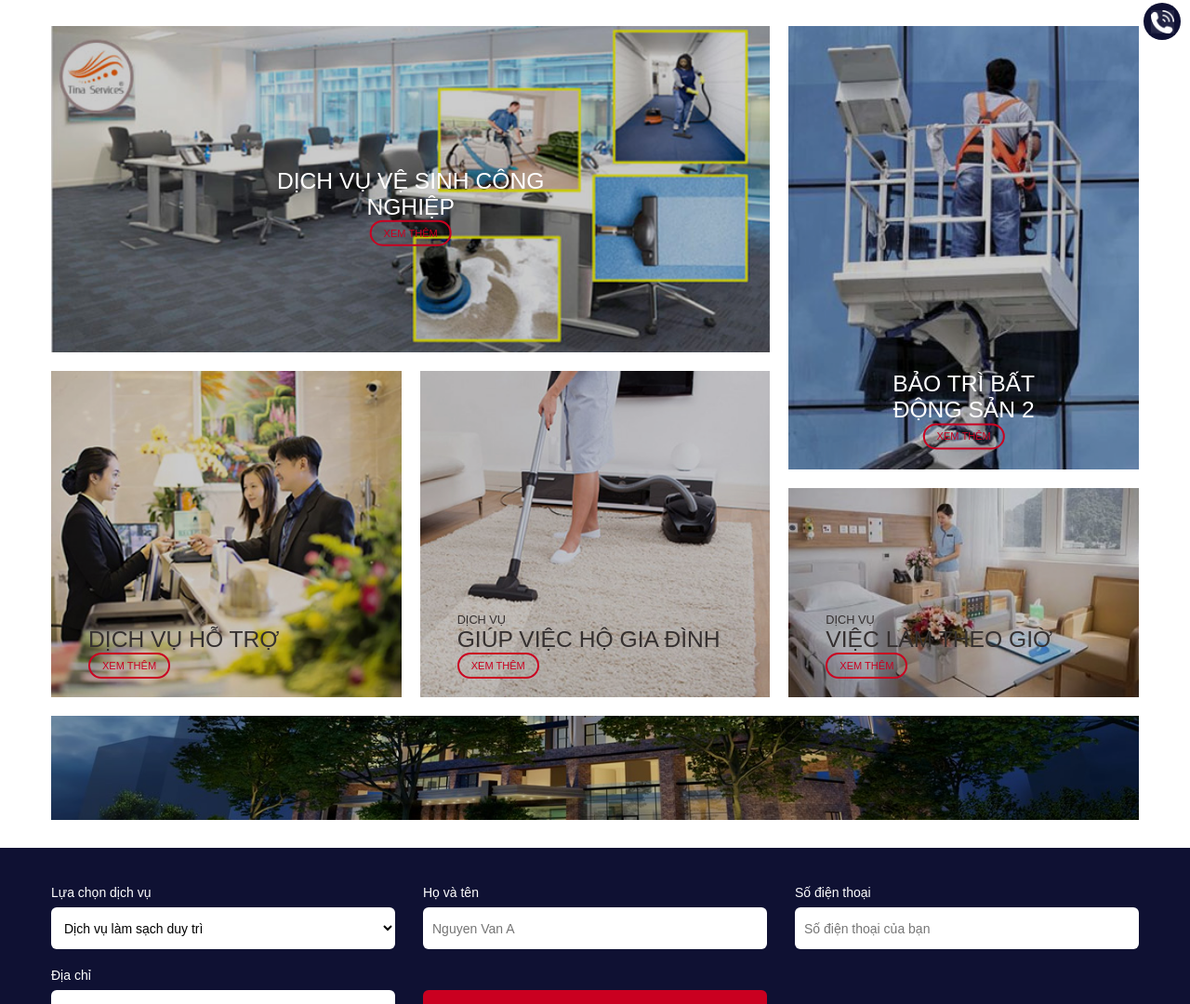
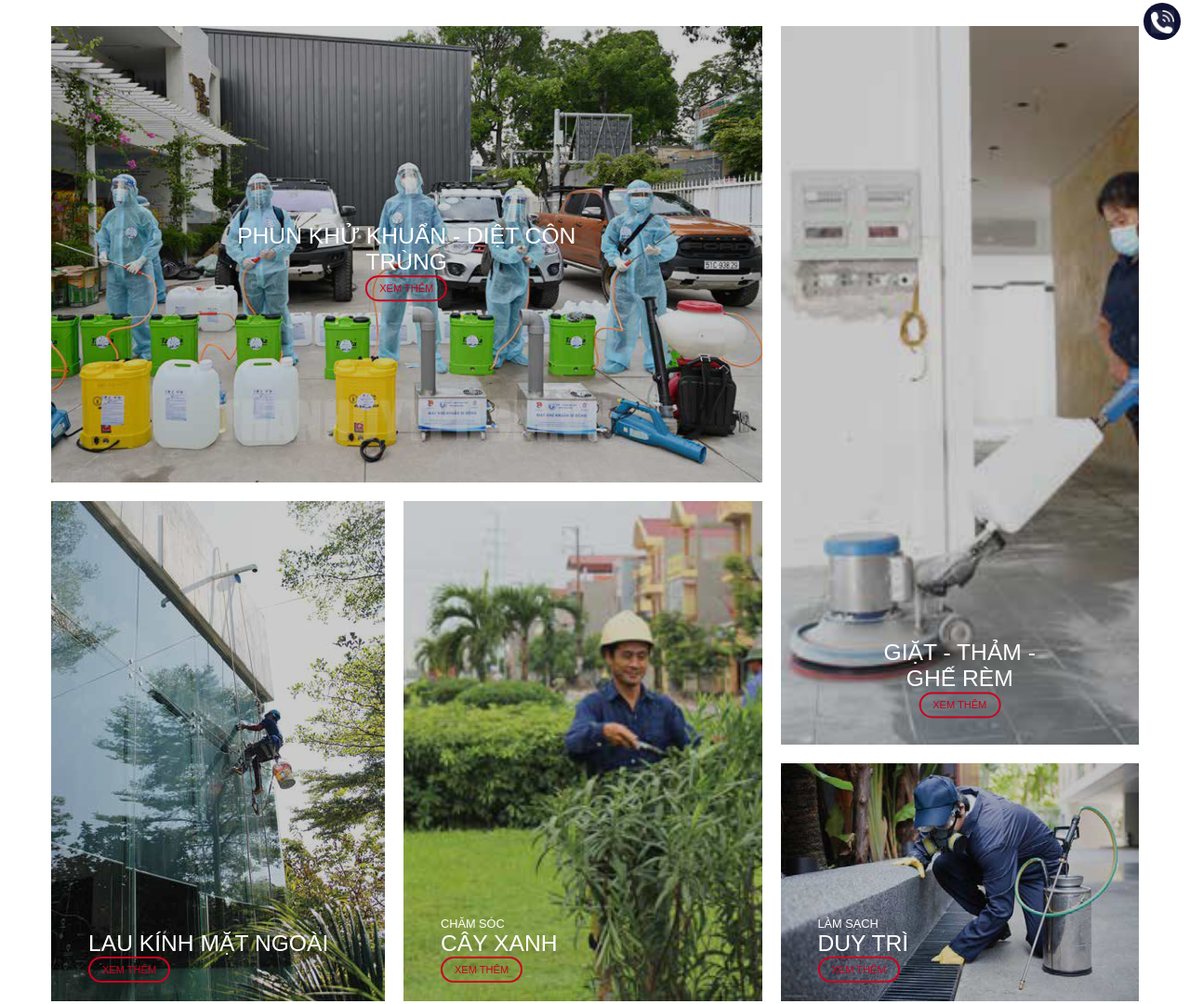
Before and after one commit to mihawk1890/vesin, a plain HTML site: page service.html in a window 1280 px wide. Shown: the part 422-1502 px from the top of the page at 93% size. Drawn offline with nearby package versions, Linux system fonts and the light colour scheme; a web font is replaced by a local one.

Commit message:
update service page

```diff
--- a/sass/_global.scss
+++ b/sass/_global.scss
@@ -1174,7 +1174,7 @@ p {
     }
     .service-banner-grid-item:last-child {
       grid-area: h6;
-      height: 11.2rem;
+      height: 40rem;
     }
     .service-banner-grid-item {
       overflow: hidden;
@@ -1195,12 +1195,12 @@ p {
         left: 2rem;
         padding: 0 2rem;
         .text-box-title {
-          color: #353030;
+          color: #fff;
           font-size: 2.465rem;
           font-weight: 500;
         }
         .text-box-sub-title {
-          color: #353030;
+          color: #fff;
           font-size: 1.275rem;
           font-weight: 500;
         }
--- a/service.html
+++ b/service.html
@@ -161,46 +161,50 @@
               <div class="col-lg-12 col-md-12 col-sm-12">
                 <div class="service-banner-grid">
                   <div class="service-banner-grid-item">
-                    <img src="./images/689x313.jpg" alt="" class="service-banner-grid-item-bg">
+                    <img src="./images/HSNL3.png" alt="" class="service-banner-grid-item-bg">
                     <div class="service-banner-grid-item-text-box
                     service-banner-grid-item-text-box-alt-1">
-                      <div class="text-box-title">DỊCH VỤ VỆ SINH CÔNG NGHIỆP</div>
+                      <div class="text-box-title">PHUN KHỬ KHUẨN - DIỆT CÔN TRÙNG</div>
                       <button class="text-box-button">XEM THÊM</button>
                     </div>
                   </div>
                   <div class="service-banner-grid-item">
-                    <img src="./images/335x423-317x400.jpg" alt="" class="service-banner-grid-item-bg">
+                    <img src="./images/HSNL6.png" alt="" class="service-banner-grid-item-bg">
                     <div class="service-banner-grid-item-text-box
                     service-banner-grid-item-text-box-alt-2">
-                      <div class="text-box-title">BẢO TRÌ BẤT ĐỘNG SẢN 2</div>
+                      <div class="text-box-title">GIẶT - THẢM - GHẾ RÈM</div>
                       <button class="text-box-button">XEM THÊM</button>
                     </div>
                   </div>
                   <div class="service-banner-grid-item">
-                    <img src="./images/335x312.jpg" alt="" class="service-banner-grid-item-bg">
+                    <img src="./images/HSNL7.png" alt="" class="service-banner-grid-item-bg">
                     <div class="service-banner-grid-item-text-box">
-                      <div class="text-box-title">DỊCH VỤ HỖ TRỢ</div>
+                      <div class="text-box-title">LAU KÍNH MẶT NGOÀI</div>
                       <button class="text-box-button">XEM THÊM</button>
                     </div>
                   </div>
                   <div class="service-banner-grid-item">
-                    <img src="./images/335x312v1.jpg" alt="" class="service-banner-grid-item-bg">
+                    <img src="./images/HSNL1.png" alt="" class="service-banner-grid-item-bg">
                     <div class="service-banner-grid-item-text-box">
-                      <div class="text-box-sub-title">DỊCH VỤ</div>
-                      <div class="text-box-title">GIÚP VIỆC HỘ GIA ĐÌNH</div>
+                      <div class="text-box-sub-title">CHĂM SÓC</div>
+                      <div class="text-box-title">CÂY XANH</div>
                       <button class="text-box-button">XEM THÊM</button>
                     </div>
                   </div>
                   <div class="service-banner-grid-item">
-                    <img src="./images/vs-benh-vien.jpg" alt="" class="service-banner-grid-item-bg">
+                    <img src="./images/HSNL2.png" alt="" class="service-banner-grid-item-bg">
                     <div class="service-banner-grid-item-text-box">
-                      <div class="text-box-sub-title">DỊCH VỤ</div>
-                      <div class="text-box-title">VIỆC LÀM THEO GIỜ</div>
+                      <div class="text-box-sub-title">LÀM SẠCH</div>
+                      <div class="text-box-title">DUY TRÌ</div>
                       <button class="text-box-button">XEM THÊM</button>
                     </div>
                   </div>
                   <div class="service-banner-grid-item">
-                    <img src="./images/chung-cu-hiyori-da-nang.jpg" alt="" class="service-banner-grid-item-bg">
+                    <img src="./images/HSNL.png" alt="" class="service-banner-grid-item-bg">
+                    <div class="service-banner-grid-item-text-box">
+                      <div class="text-box-title">TỔNG VỆ SINH - VSCN</div>
+                      <button class="text-box-button">XEM THÊM</button>
+                    </div>
                   </div>
                 </div>
               </div>
```
Also changed, not shown: css/style.css, images/HSNL.png (added), images/HSNL1.png (added), images/HSNL2.png (added), images/HSNL3.png (added), images/HSNL4.png (added), images/HSNL5.png (added), images/HSNL6.png (added), images/HSNL7.png (added).
